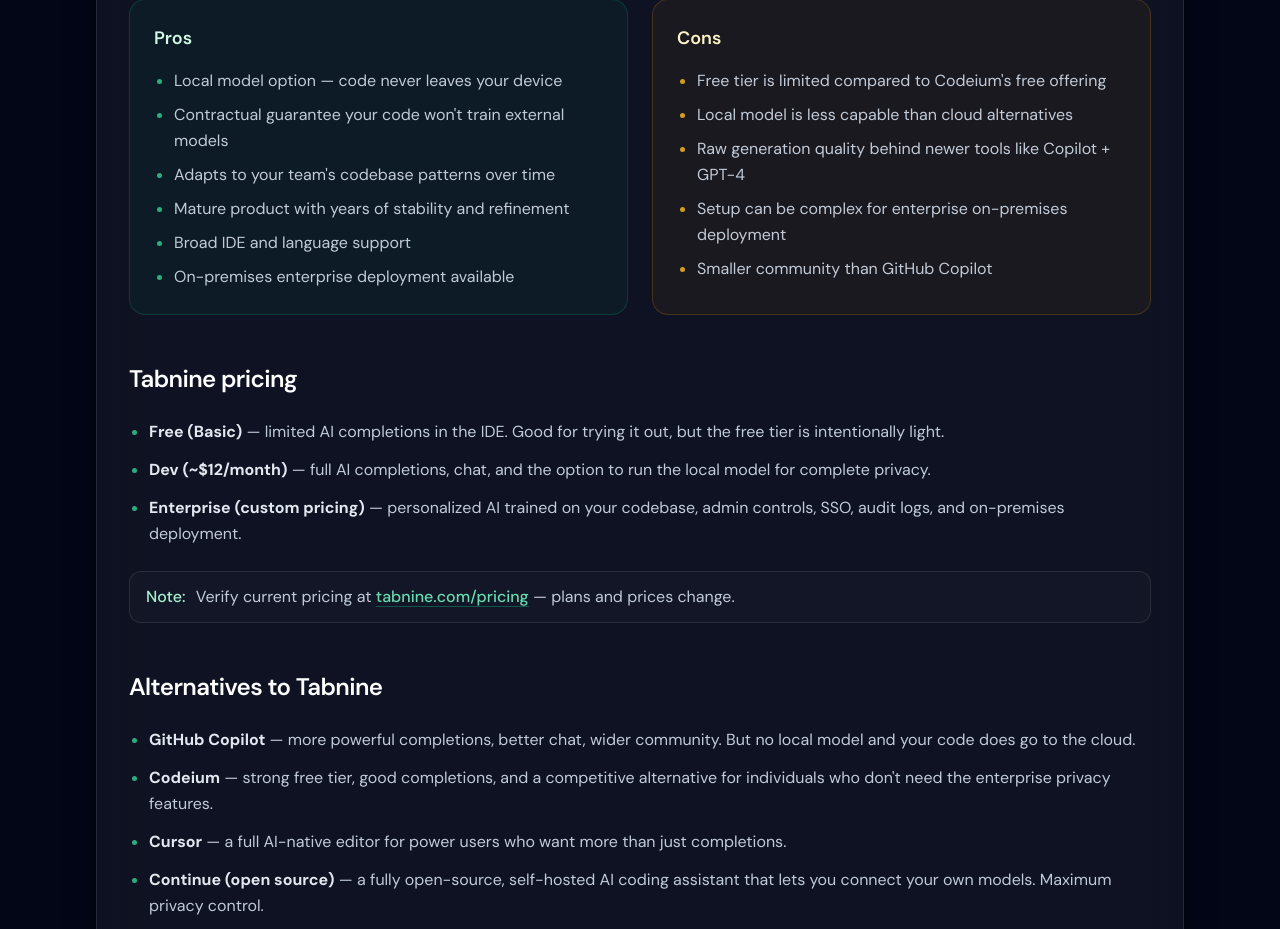
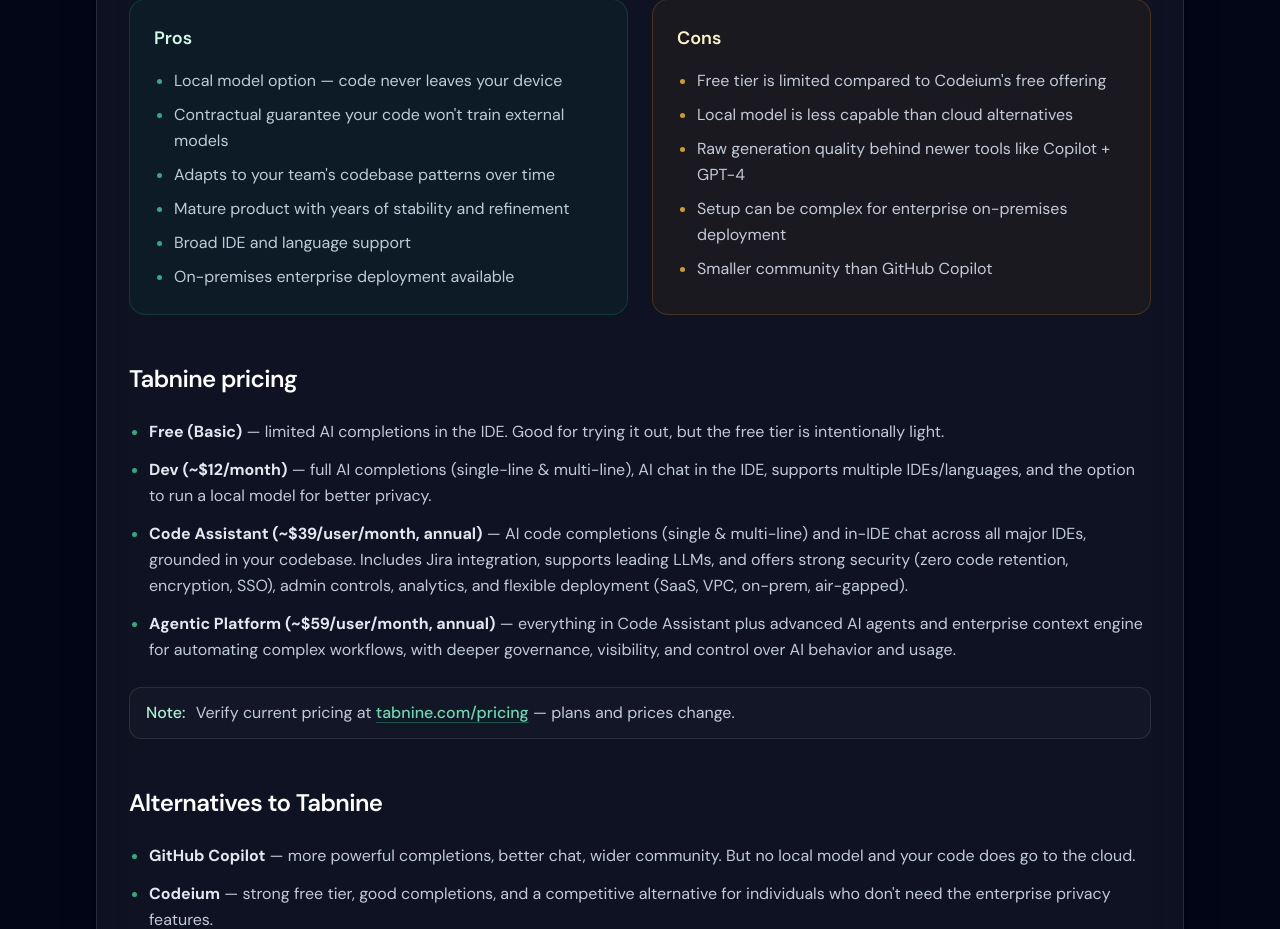
Before and after one commit to abhishekgoyal-a11y/DevShelfs, a Django app: page /ai-tools/tabnine in a window 1280 px wide. Shown: the part 3049-3978 px from the top of the page. Run offline with Django 5.2, Linux system fonts and the light colour scheme; some libraries are stand-ins or nearby versions.

Commit message:
Update Tabnine pricing tiers with current plans and descriptions
Refreshes the pricing section to reflect Tabnine's updated plan lineup:
updates Dev tier description, renames Enterprise to Code Assistant
(~$39/user/month), and adds the new Agentic Platform tier (~$59/user/month).

Co-Authored-By: Claude Sonnet 4.6 <noreply@anthropic.com>

```diff
--- a/web/templates/web/tabnine.html
+++ b/web/templates/web/tabnine.html
@@ -200,12 +200,19 @@
               Good for trying it out, but the free tier is intentionally light.
             </li>
             <li>
-              <strong class="text-slate-200">Dev (~$12/month)</strong> — full AI completions, chat, and the option
-              to run the local model for complete privacy.
+              <strong class="text-slate-200">Dev (~$12/month)</strong> — full AI completions (single-line &amp; multi-line),
+              AI chat in the IDE, supports multiple IDEs/languages, and the option to run a local model for better privacy.
             </li>
             <li>
-              <strong class="text-slate-200">Enterprise (custom pricing)</strong> — personalized AI trained on your
-              codebase, admin controls, SSO, audit logs, and on-premises deployment.
+              <strong class="text-slate-200">Code Assistant (~$39/user/month, annual)</strong> — AI code completions
+              (single &amp; multi-line) and in-IDE chat across all major IDEs, grounded in your codebase. Includes Jira
+              integration, supports leading LLMs, and offers strong security (zero code retention, encryption, SSO),
+              admin controls, analytics, and flexible deployment (SaaS, VPC, on-prem, air-gapped).
+            </li>
+            <li>
+              <strong class="text-slate-200">Agentic Platform (~$59/user/month, annual)</strong> — everything in Code
+              Assistant plus advanced AI agents and enterprise context engine for automating complex workflows, with deeper
+              governance, visibility, and control over AI behavior and usage.
             </li>
           </ul>
           <p class="rounded-xl border border-white/10 bg-white/[0.02] px-4 py-3 text-slate-300/95">
```
